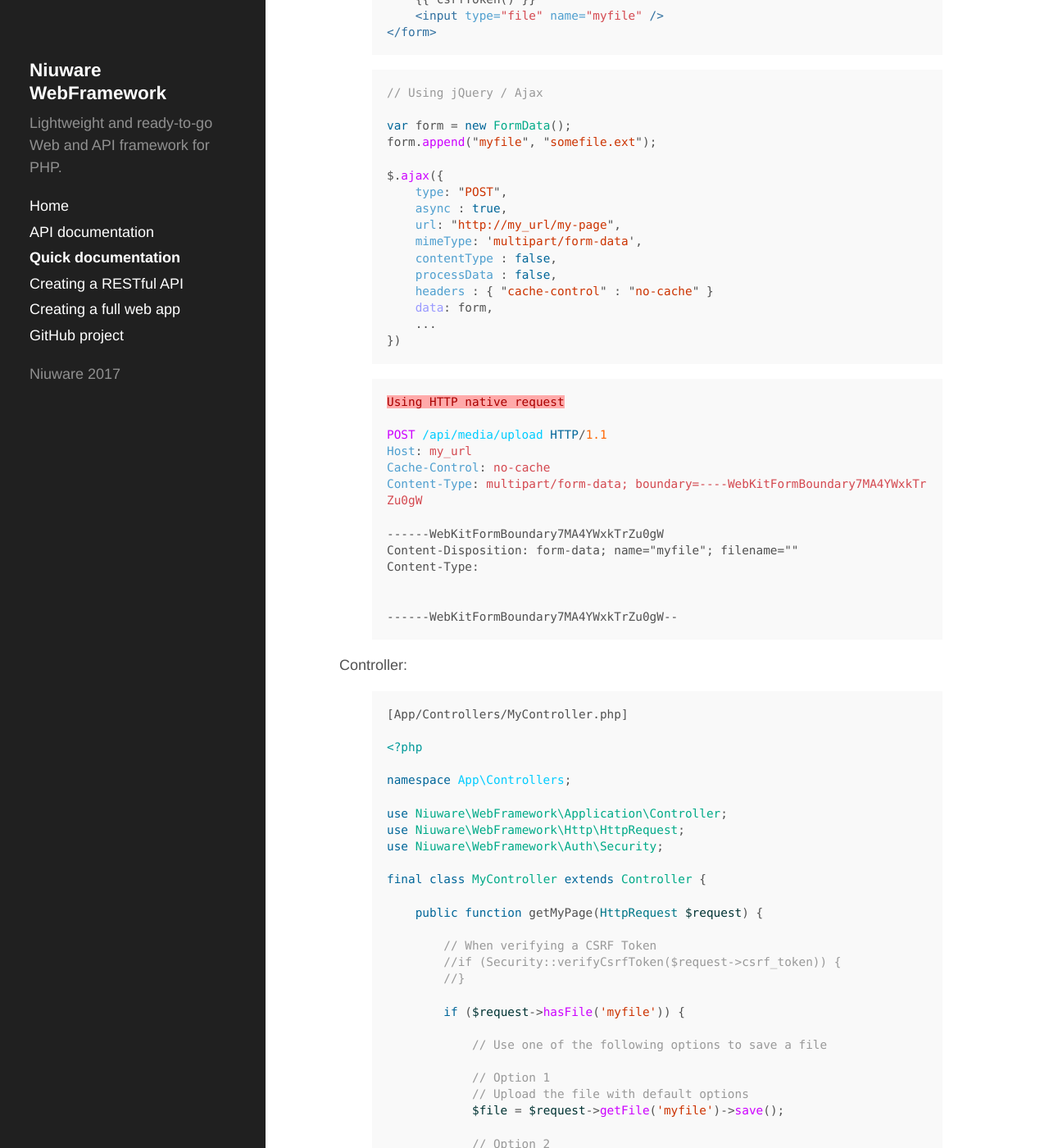
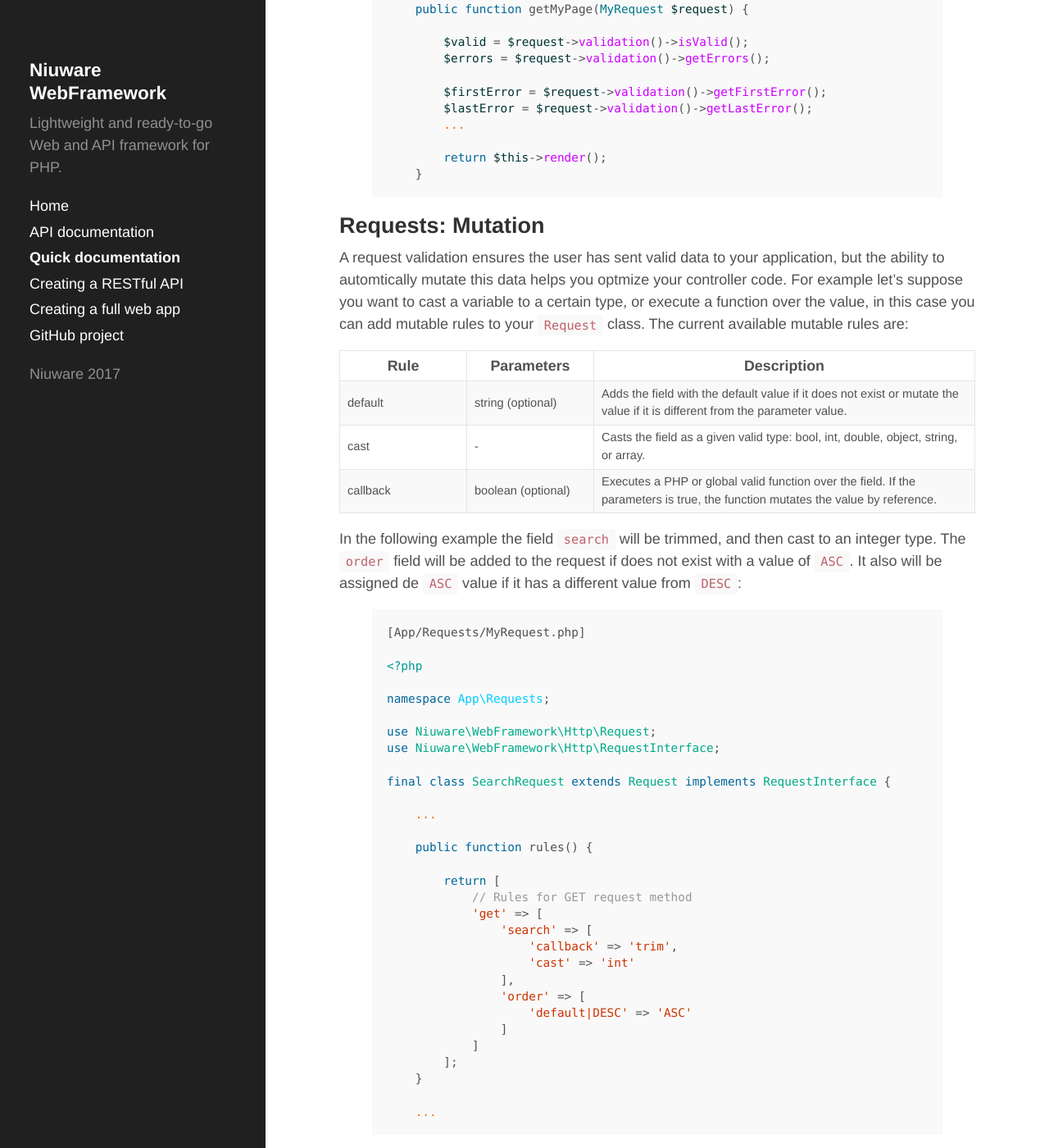
Before and after one commit to niuware/niuware.github.io, a Jekyll site: the page built from quick-docs.md, in a window 1280 px wide and 1400 px high, scrolled down 44329 px. Shown: the whole window at 82% size. Built offline with Jekyll 4.4.1, drawn with Linux system fonts in a browser that asks for light colours; some of the changed text lies outside the part shown.

Commit message:
Updated with Request mutable rules

```diff
--- a/quick-docs.md
+++ b/quick-docs.md
@@ -13,8 +13,9 @@ This is a quick documentation on how to use all of the available features in Niu
   2.3 <a href="#routing-spaces">Application Spaces</a>
   2.4 <a href="#routing-map">Mapped Variables</a>
   2.5 <a href="#routing-options">Options</a>
-  2.6 <a href="#routing-override">Overriding Methods</a>
-  2.7 <a href="#routing-api">API-Only Mode</a>
+  2.6 <a href="#routing-request">Custom Requests</a>
+  2.7 <a href="#routing-override">Overriding Methods</a>
+  2.8 <a href="#routing-api">API-Only Mode</a>
 3. <a href="#controllers">Controllers</a>
   3.1 <a href="#controllers-define">Definition</a>
   3.2 <a href="#controllers-access">Calls</a>
@@ -55,6 +56,7 @@ This is a quick documentation on how to use all of the available features in Niu
 10. <a href="#request">Requests</a>
   10.1 <a href="#request-define">Definition</a>
   10.2 <a href="#request-validate">Validation</a>
+  10.3 <a href="#request-mutate">Mutation</a>
 11. <a href="#file">Files</a>
   11.1 <a href="#file-attrib">Attributes</a>
 12. <a href="#console">Console</a>
@@ -404,6 +406,28 @@ Here is an example using routing options. The first route will ignore a valid se
         ],
         'main' => [
             'special-contact' => ['use' => 'Contact', 'require' => ['login', 'csrf']]
+        ]
+    ];
+}
+
+{% endhighlight %}
+
+<a name="routing-request"></a>
+### Routing: Custom Requests
+
+Sometimes you will want to reuse custom <a href="#request">Request</a> classes. In this case, you need to add the `request` parameter with the name of the `Request` class you require. Here is an example:
+
+{% highlight php %}
+[App/Config/Routes.php]
+
+<?php
+
+...
+    public static $views = [
+        ...
+        'main' => [
+            'special' => ['use' => 'Product', 'request' => 'SearchRequest'],
+            ...
         ]
     ];
 }
@@ -2231,6 +2255,111 @@ final class MyController extends Controller {
 
 {% endhighlight %}
 
+<a name="request-mutate"></a>
+## Requests: Mutation
+
+A request validation ensures the user has sent valid data to your application, but the ability to automtically mutate this data helps you optmize your controller code. For example let's suppose you want to cast a variable to a certain type, or execute a function over the value, in this case you can add mutable rules to your `Request` class. The current available mutable rules are:
+
+<table class="variant">
+    <thead>
+        <tr>
+            <th>Rule</th>
+            <th>Parameters</th>
+            <th>Description</th>
+        </tr>
+    </thead>
+    <tbody>
+        <tr>
+            <td>default</td>
+            <td>string (optional)</td>
+            <td>
+                Adds the field with the default value if it does not exist or mutate the value if it is different from the parameter value.
+            </td>
+        </tr>
+        <tr>
+            <td>cast</td>
+            <td>-</td>
+            <td>
+                Casts the field as a given valid type: bool, int, double, object, string, or array.
+            </td>
+        </tr>
+        <tr>
+            <td>callback</td>
+            <td>boolean (optional)</td>
+            <td>
+                Executes a PHP or global valid function over the field. If the parameters is true, the function mutates the value by reference.
+            </td>
+        </tr>
+    </tbody>
+</table>
+
+In the following example the field `search` will be trimmed, and then cast to an integer type. The `order` field will be added to the request if does not exist with a value of `ASC`. It also will be assigned de `ASC` value if it has a different value from `DESC`:
+
+{% highlight php %}
+[App/Requests/MyRequest.php]
+
+<?php
+
+namespace App\Requests;
+
+use Niuware\WebFramework\Http\Request;
+use Niuware\WebFramework\Http\RequestInterface;
+
+final class SearchRequest extends Request implements RequestInterface {
+
+    ...
+
+    public function rules() {
+
+        return [
+            // Rules for GET request method
+            'get' => [
+                'search' => [
+                    'callback' => 'trim',
+                    'cast' => 'int'
+                ],
+                'order' => [
+                    'default|DESC' => 'ASC'
+                ]
+            ]
+        ];
+    }
+
+    ...
+
+{% endhighlight %}
+
+Finally you can use your request in any controller method as:
+
+{% highlight php %}
+[App/Controllers/MyController.php]
+
+<?php
+
+namespace App\Controllers;
+
+use Niuware\WebFramework\Application\Controller;
+
+use App\Requests\MyRequest
+
+final class MyController extends Controller {
+
+    public function getMyPage(SearchRequest $request) {
+
+        if ($request->validation()->isValid()) {
+
+            // $search is a trimmed string cast to an integer type
+            $search = $request->search;
+
+            // $order is either 'ASC' or 'DESC'. By default will be 'ASC'
+            $order = $request->order;
+        }
+
+        return $this->render();
+    }
+
+{% endhighlight %}
+
 <a name="file"></a>
 ## 11. Files
 
```
